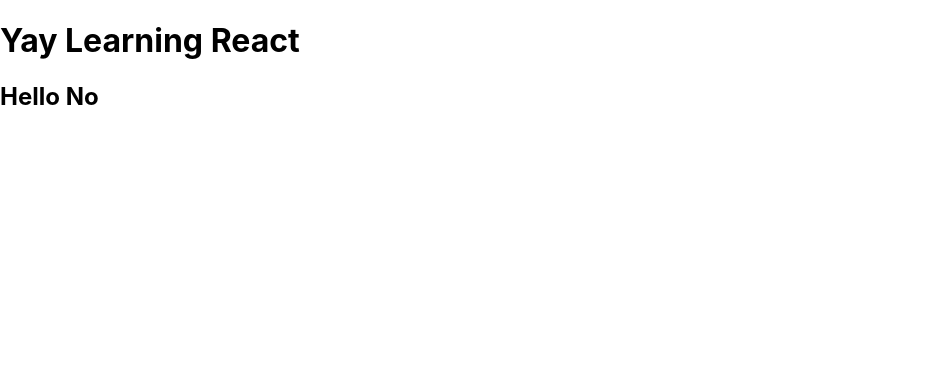
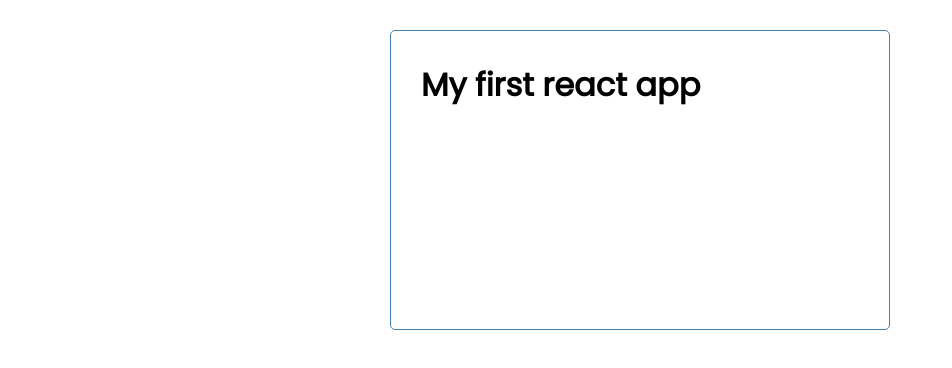
Before and after one commit to Taposh-Das/react-task-tracker, a React (Create React App) app: page / in a window 1280 px wide. Shown: the top 368 px of the page, without its empty margins (0-952 px from the left). Built offline with nearby package versions, Linux system fonts and the light colour scheme.

Commit message:
Component Props, Props Type, Styling

```diff
--- a/src/App.js
+++ b/src/App.js
@@ -1,10 +1,9 @@
+import Header from "./components/Header";
+
 function App() {
-  const name = 'Taposh'
-  const x = false
   return (
     <div className="container">
-      <h1>Yay Learning React</h1>
-      <h2>Hello {x?'Yes':'No '}</h2>
+      <Header title={"My first react app"}/>
     </div>
   );
 }
--- /dev/null
+++ b/src/components/Header.js
@@ -0,0 +1,25 @@
+import PropTypes from 'prop-types'
+
+const Header = ({title}) => {
+    return (
+        <header className ='header'>
+            <h1>{title}</h1>
+        </header>
+    )
+}
+
+Header.defaultProps = {
+    title: 'Task Tracker',
+}
+
+Header.propTypes = {
+    title: PropTypes.string.isRequired,
+}
+
+// CS in JS
+/* const headingStyle = {
+    color : 'red',
+    backgroundColor : 'black'
+} */
+
+export default Header
--- a/src/index.css
+++ b/src/index.css
@@ -1,13 +1,112 @@
-body {
+@import url('https://fonts.googleapis.com/css2?family=Poppins:wght@300;400&display=swap');
+
+* {
+  box-sizing: border-box;
   margin: 0;
-  font-family: -apple-system, BlinkMacSystemFont, 'Segoe UI', 'Roboto', 'Oxygen',
-    'Ubuntu', 'Cantarell', 'Fira Sans', 'Droid Sans', 'Helvetica Neue',
-    sans-serif;
-  -webkit-font-smoothing: antialiased;
-  -moz-osx-font-smoothing: grayscale;
+  padding: 0;
 }
 
-code {
-  font-family: source-code-pro, Menlo, Monaco, Consolas, 'Courier New',
-    monospace;
+body {
+  font-family: 'Poppins', sans-serif;
 }
+
+.container {
+  max-width: 500px;
+  margin: 30px auto;
+  overflow: auto;
+  min-height: 300px;
+  border: 1px solid steelblue;
+  padding: 30px;
+  border-radius: 5px;
+}
+
+.header {
+  display: flex;
+  justify-content: space-between;
+  align-items: center;
+  margin-bottom: 20px;
+}
+
+.btn {
+  display: inline-block;
+  background: #000;
+  color: #fff;
+  border: none;
+  padding: 10px 20px;
+  margin: 5px;
+  border-radius: 5px;
+  cursor: pointer;
+  text-decoration: none;
+  font-size: 15px;
+  font-family: inherit;
+}
+
+.btn:focus {
+  outline: none;
+}
+
+.btn:active {
+  transform: scale(0.98);
+}
+
+.btn-block {
+  display: block;
+  width: 100%;
+}
+
+.task {
+  background: #f4f4f4;
+  margin: 5px;
+  padding: 10px 20px;
+  cursor: pointer;
+}
+
+.task.reminder {
+  border-left: 5px solid green;
+}
+
+.task h3 {
+  display: flex;
+  align-items: center;
+  justify-content: space-between;
+}
+
+.add-form {
+  margin-bottom: 40px;
+}
+
+.form-control {
+  margin: 20px 0;
+}
+
+.form-control label {
+  display: block;
+}
+
+.form-control input {
+  width: 100%;
+  height: 40px;
+  margin: 5px;
+  padding: 3px 7px;
+  font-size: 17px;
+}
+
+.form-control-check {
+  display: flex;
+  align-items: center;
+  justify-content: space-between;
+}
+
+.form-control-check label {
+  flex: 1;
+}
+
+.form-control-check input {
+  flex: 2;
+  height: 20px;
+}
+
+footer {
+  margin-top: 30px;
+  text-align: center;
+}
```
